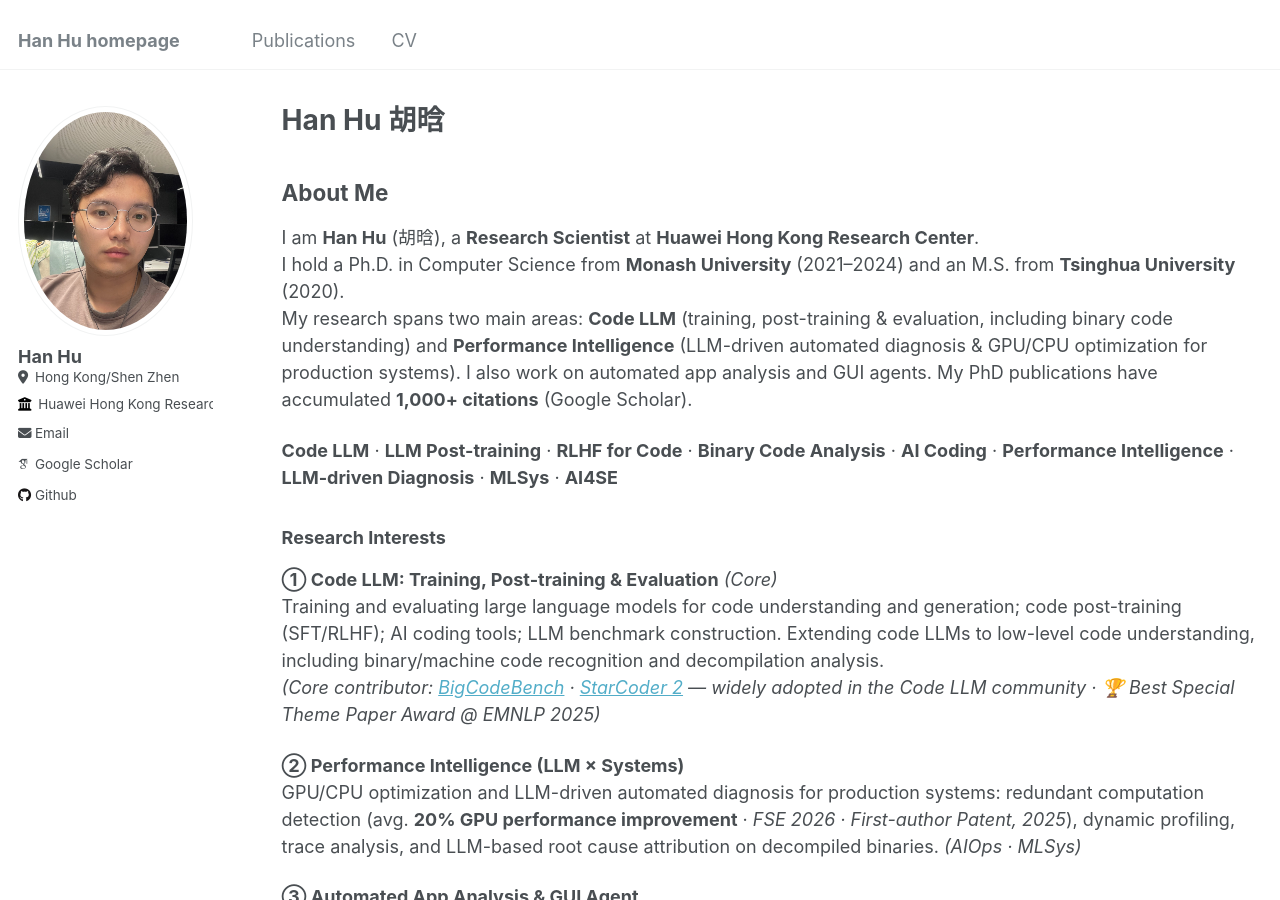
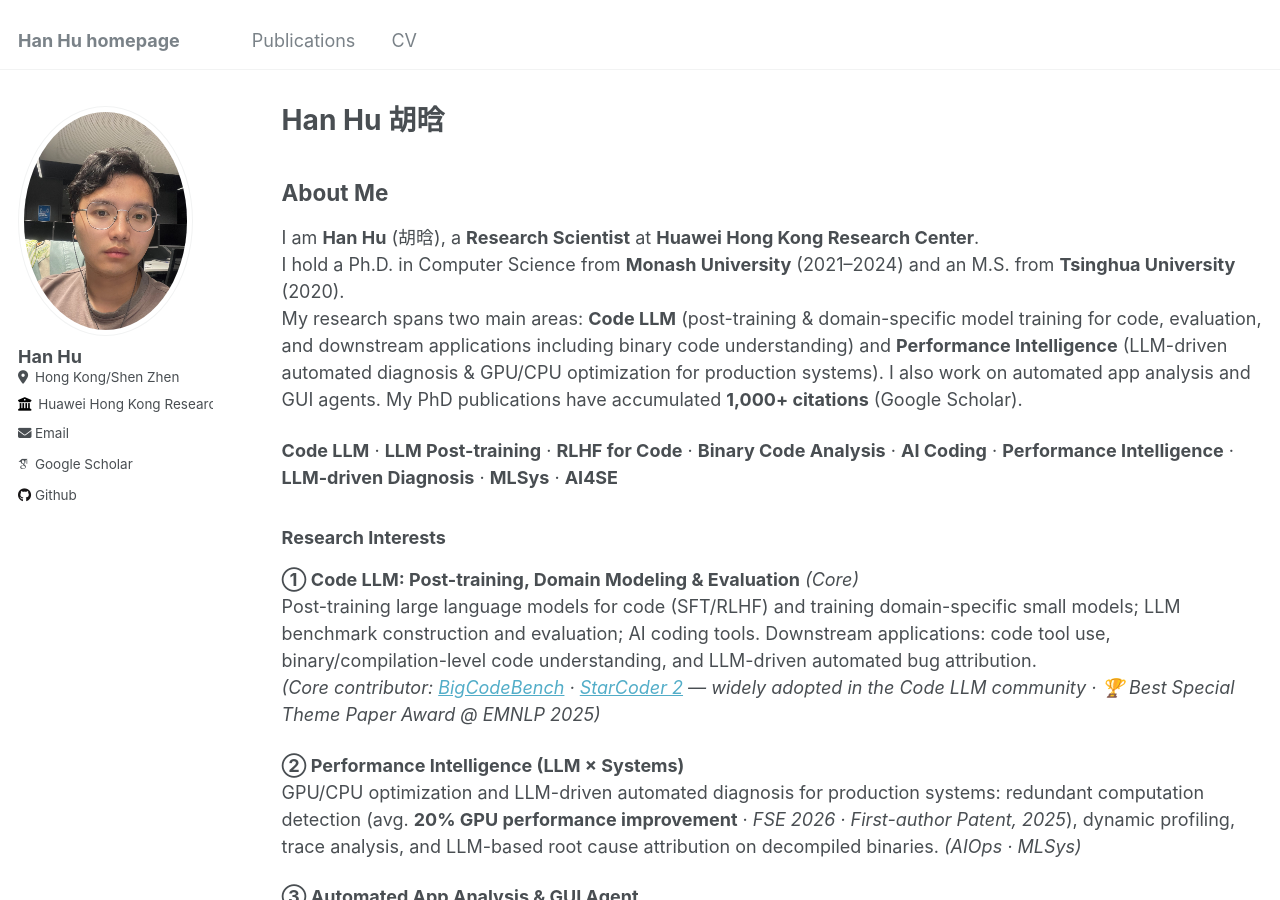
Before and after one commit to huhanGitHub/huhanGitHub.github.io, a Jekyll site: the page built from _pages/about.md, in a window 1280 px wide and 900 px high. Built offline with Jekyll 4.4.1, drawn with Linux system fonts in a browser that asks for light colours; some web fonts are replaced.

Commit message:
Clarify Code LLM work: post-training + small model training, not pretraining
Made-with: Cursor

```diff
--- a/_pages/about.md
+++ b/_pages/about.md
@@ -12,14 +12,14 @@ redirect_from:
 
 I am **Han Hu** (胡晗), a **Research Scientist** at **Huawei Hong Kong Research Center**.
 I hold a Ph.D. in Computer Science from **Monash University** (2021–2024) and an M.S. from **Tsinghua University** (2020).
-My research spans two main areas: **Code LLM** (training, post-training & evaluation, including binary code understanding) and **Performance Intelligence** (LLM-driven automated diagnosis & GPU/CPU optimization for production systems). I also work on automated app analysis and GUI agents. My PhD publications have accumulated **1,000+ citations** (Google Scholar).
+My research spans two main areas: **Code LLM** (post-training & domain-specific model training for code, evaluation, and downstream applications including binary code understanding) and **Performance Intelligence** (LLM-driven automated diagnosis & GPU/CPU optimization for production systems). I also work on automated app analysis and GUI agents. My PhD publications have accumulated **1,000+ citations** (Google Scholar).
 
 **Code LLM** · **LLM Post-training** · **RLHF for Code** · **Binary Code Analysis** · **AI Coding** · **Performance Intelligence** · **LLM-driven Diagnosis** · **MLSys** · **AI4SE**
 
 ### Research Interests
 
-**① Code LLM: Training, Post-training & Evaluation** *(Core)*
-Training and evaluating large language models for code understanding and generation; code post-training (SFT/RLHF); AI coding tools; LLM benchmark construction. Extending code LLMs to low-level code understanding, including binary/machine code recognition and decompilation analysis.
+**① Code LLM: Post-training, Domain Modeling & Evaluation** *(Core)*
+Post-training large language models for code (SFT/RLHF) and training domain-specific small models; LLM benchmark construction and evaluation; AI coding tools. Downstream applications: code tool use, binary/compilation-level code understanding, and LLM-driven automated bug attribution.
 *(Core contributor: [BigCodeBench](https://github.com/bigcode-project/bigcodebench) · [StarCoder 2](https://github.com/bigcode-project/starcoder2) — widely adopted in the Code LLM community · 🏆 Best Special Theme Paper Award @ EMNLP 2025)*
 
 **② Performance Intelligence (LLM × Systems)**
```
